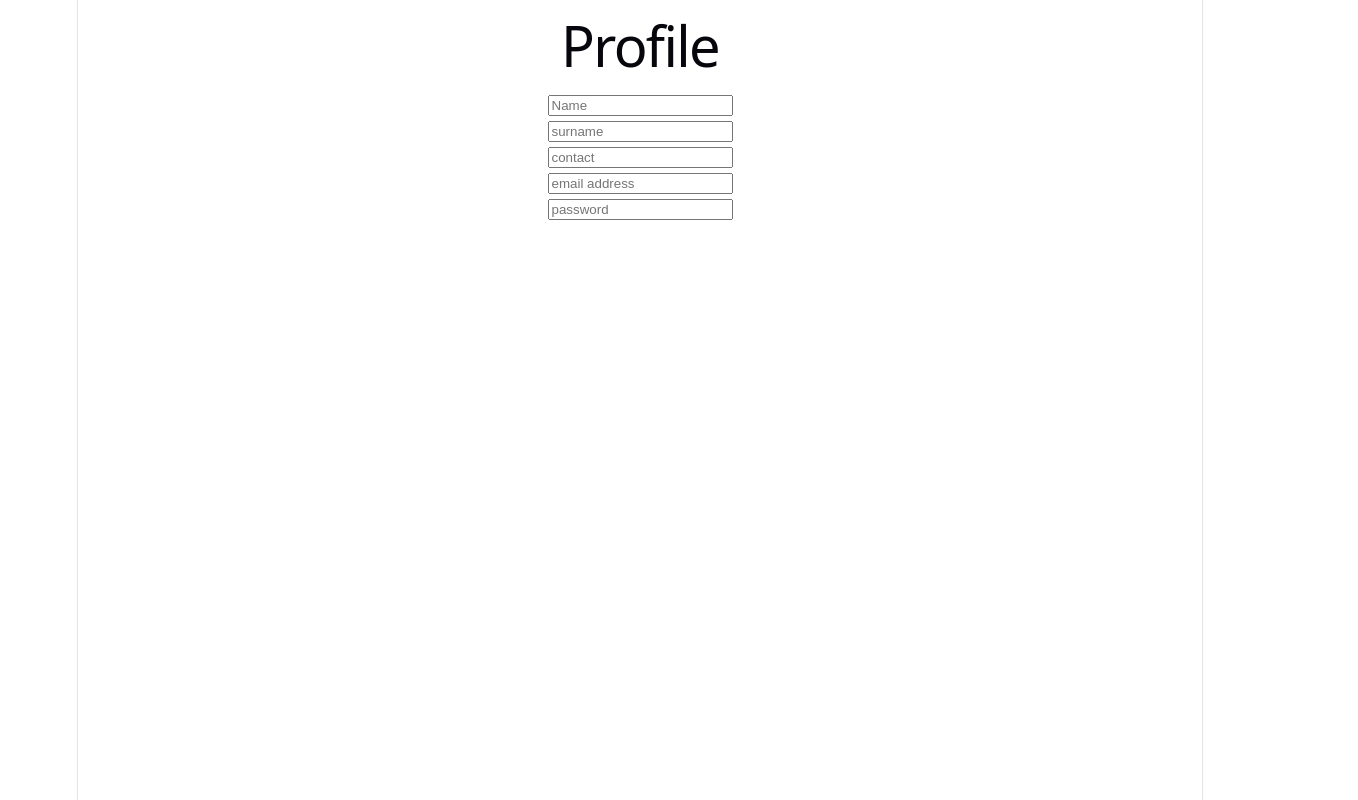
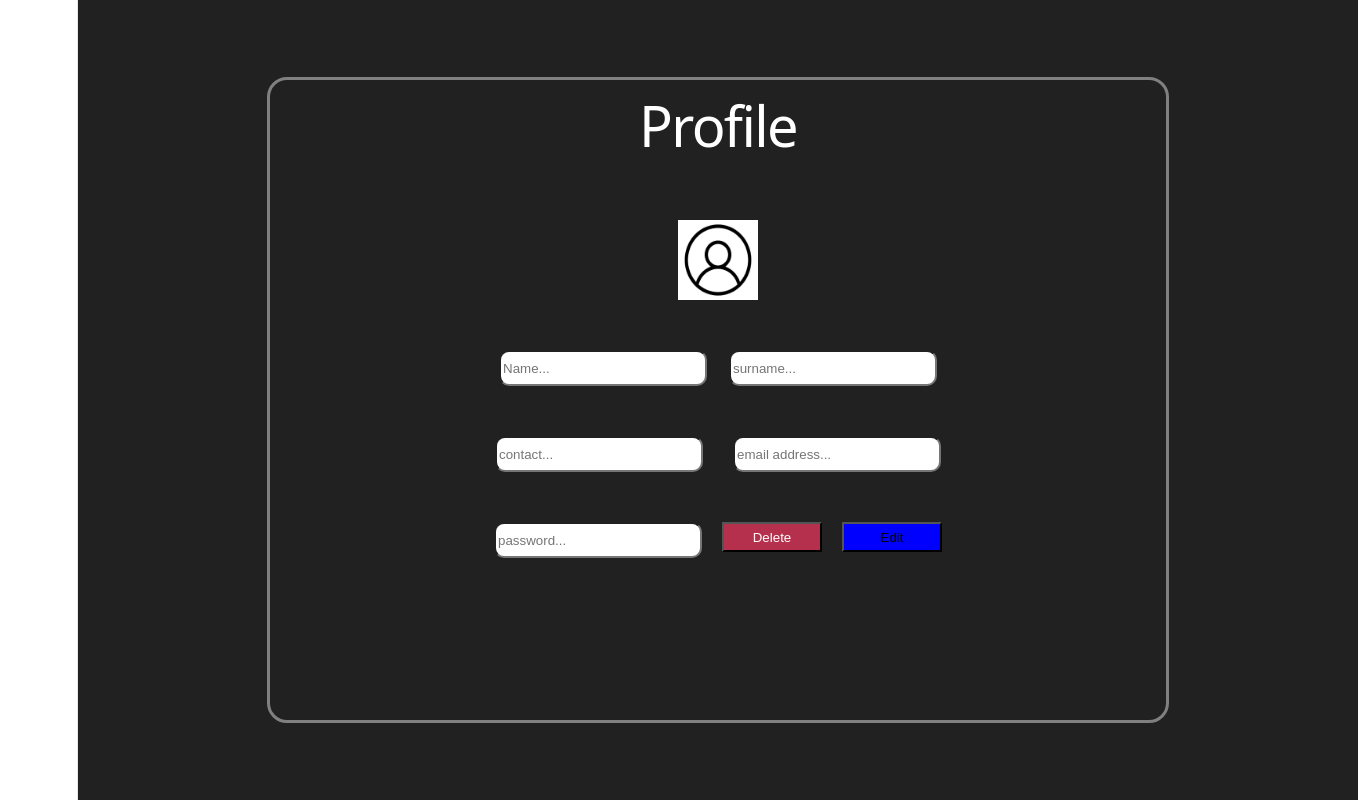
Before and after one commit to nokuphiwa02/Shopping-List-Project, a React (Vite) app: page /profilepage in a window 1280 px wide. Shown: the whole page, 1358 px wide, since content can reach past the window. Built offline with nearby package versions, Linux system fonts and the light colour scheme.

Commit message:
profile style

```diff
--- a/src/components/pages/Profile.module.css
+++ b/src/components/pages/Profile.module.css
@@ -0,0 +1,64 @@
+.profileContainer {
+  width: 100vw;
+  height: 100vh;
+  background-color: #212121;
+  display: flex;
+  justify-content: center;
+  align-items: center;
+}
+
+.profileContent {
+  width: 70%;
+  height: 80%;
+  display: flex;
+  flex-direction: column;
+  gap: 50px;
+  border: solid grey;
+  border-radius: 20px;
+  align-items: center;
+}
+h1 {
+  color: white;
+}
+.profileIcon {
+  width: 80px;
+  height: 80px;
+}
+
+.first,
+.second
+ {
+  display: flex;
+  flex-direction: row;
+  gap: 30px;
+  text-align: start;
+}
+
+.Surname,
+.Name,
+.Email,
+.Password,
+.Contact {
+  width: 200px;
+  height: 30px;
+  border-radius: 10px;
+}
+.delBtn {
+  width: 100px;
+  height: 30px;
+  background-color: rgb(180, 48, 76);
+  color: white;
+}
+
+.editBtn {
+  width: 100px;
+  height: 30px;
+  background-color: blue;
+}
+
+.third{
+   display: flex;
+  flex-direction: row;
+  gap: 20px;
+  text-align: start;
+}
--- a/src/components/pages/Profile.tsx
+++ b/src/components/pages/Profile.tsx
@@ -1,44 +1,52 @@
 import React from 'react'
 import styles from './Profile.module.css'
+import greyprofile from '../../assets/greyprofile.png'
 
 export const Profile = () => {
   return (
     <div className={styles.profileContainer}>
       <div className={styles.profileContent}>
         <h1>Profile</h1>
+      <img src={greyprofile} alt="greyprofile" className={styles.profileIcon}/>
 
+      <div className={styles.first}>
      <div className={styles.Name}>
             <input type="userName"
-            placeholder="Name"
-            className={styles.username} />
+            placeholder="Name..."
+            className={styles.Name} />
           </div>
 
           <div className={styles.surname}>
             <input type="surname"
-            placeholder="surname"
+            placeholder="surname..."
             className={styles.Surname} />
           </div>
+          </div>
 
+       <div className={styles.second}>
           <div className={styles.email}>
             <input type="contact"
-            placeholder="contact"
+            placeholder="contact..."
             className={styles.Contact} />
           </div>
 
           <div className={styles.email}>
             <input type="email Address"
-            placeholder="email address"
+            placeholder="email address..."
             className={styles.Email} />
           </div>
+          </div>
 
-
+         <div className={styles.third}>
           <div className={styles.email}>
             <input type="password"
-            placeholder="password"
+            placeholder="password..."
             className={styles.Password} />
           </div>
 
-
+      <button className={styles.delBtn}> Delete</button>
+      <button className={styles.editBtn}>Edit</button>
+      </div>
        </div>
     </div>
   )
```
